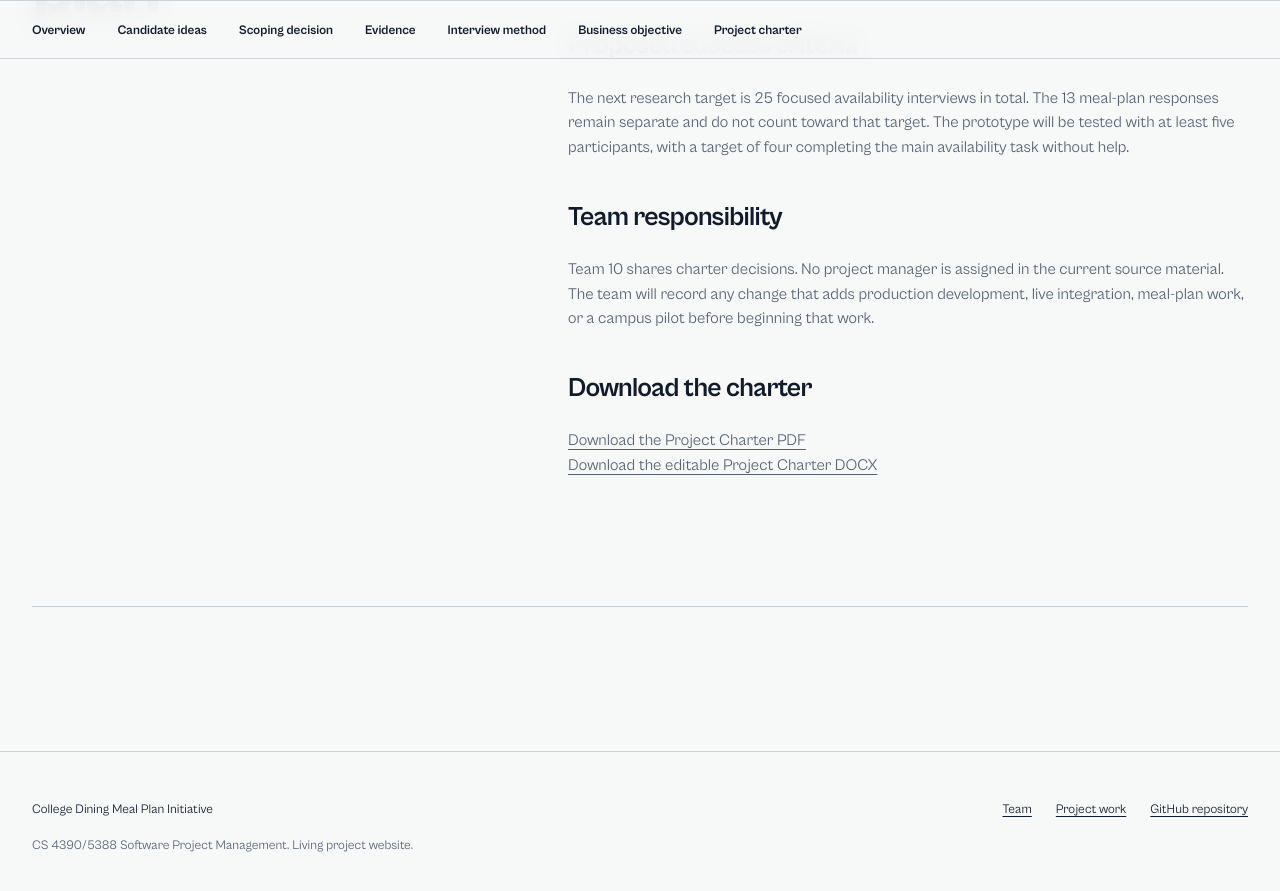
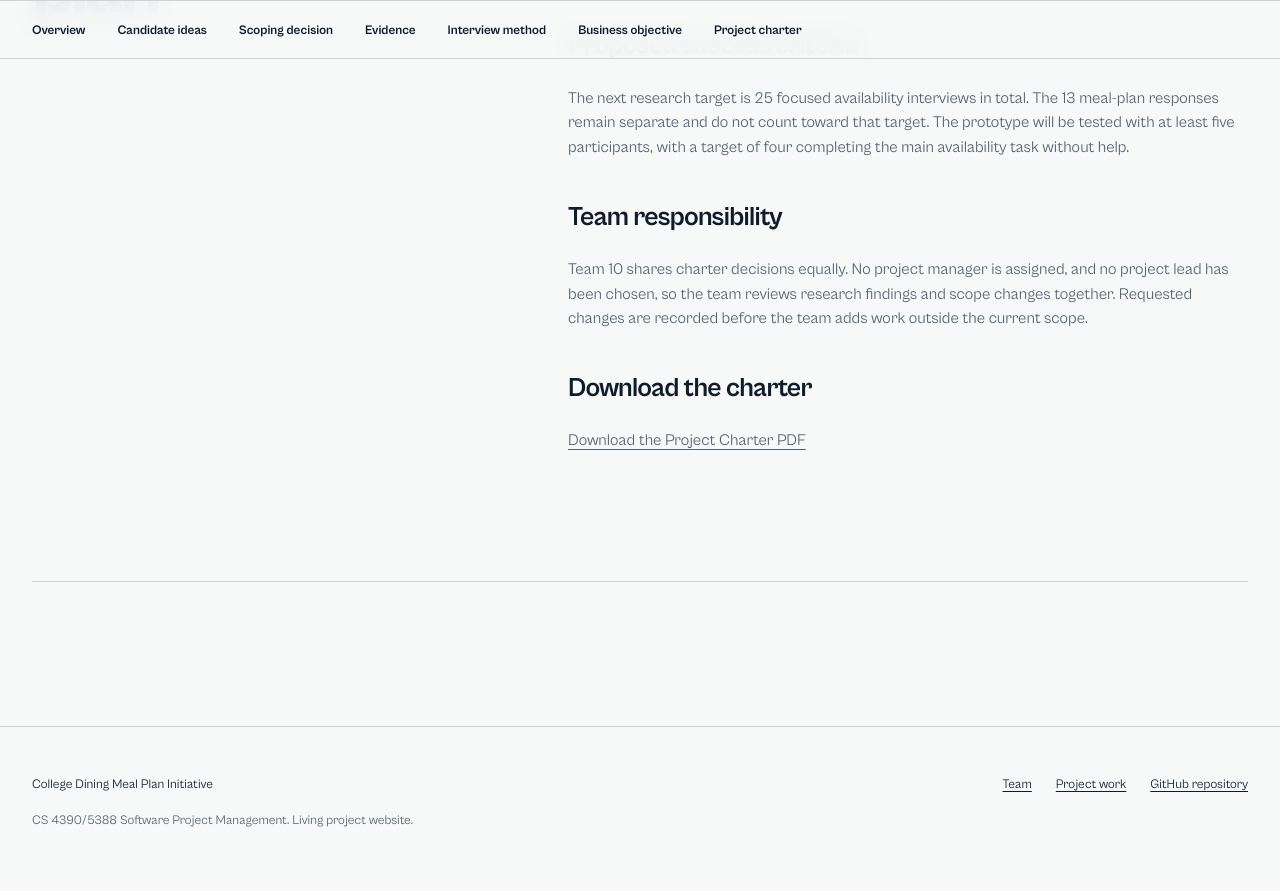
Before and after one commit to dlozan62/dlozan62.github.io, a Jekyll site: the page built from sprint-2.html, in a window 1280 px wide and 900 px high, scrolled down 6851 px. Shown: the top 891 px of the window. Built offline with Jekyll 4.4.1, drawn with Linux system fonts in a browser that asks for light colours.

Commit message:
Update Sprint 2 project charter download and page copy.
Replace the charter PDF with the latest Team 10 version and align Sprint 2 governance text with the revised open decisions.

```diff
--- a/sprint-2.html
+++ b/sprint-2.html
@@ -250,16 +250,15 @@ permalink: /sprints/sprint-2/
 
       <h3>Team responsibility</h3>
       <p>
-        Team 10 shares charter decisions. No project manager is assigned in
-        the current source material. The team will record any change that adds
-        production development, live integration, meal-plan work, or a campus
-        pilot before beginning that work.
+        Team 10 shares charter decisions equally. No project manager is
+        assigned, and no project lead has been chosen, so the team reviews
+        research findings and scope changes together. Requested changes are
+        recorded before the team adds work outside the current scope.
       </p>
 
       <h3>Download the charter</h3>
       <p>
-        <a href="{{ '/assets/pdfs/campus-dining-availability-system-project-charter.pdf' | relative_url }}" download>Download the Project Charter PDF</a><br>
-        <a href="{{ '/assets/documents/campus-dining-availability-system-project-charter.docx' | relative_url }}" download>Download the editable Project Charter DOCX</a>
+        <a href="{{ '/assets/pdfs/campus-dining-availability-system-project-charter.pdf' | relative_url }}" download>Download the Project Charter PDF</a>
       </p>
     </div>
   </section>
```
Also changed, not shown: 1 other file.
